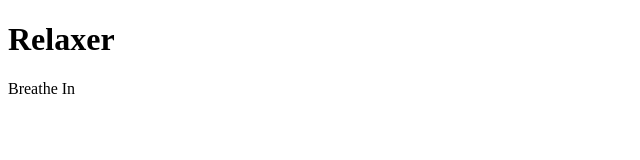
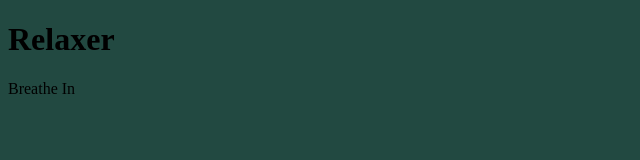
Before and after one commit to MarcusC001/website1, a plain HTML site: page website stuff/HTML/relaxer.html in a window 1280 px wide. Shown: the whole page, without its empty margins (0-640 px from the left). Drawn offline with Linux system fonts and the light colour scheme; files that its build step writes are made by us from their sources; files whose address does not match are found by name.

Commit message:
Mon, Mar 31, 2025, 9:09 AM -07:00

```diff
--- a/website stuff/css/relaxer.css
+++ b/website stuff/css/relaxer.css
@@ -1 +1,9 @@
 @import url('https://fonts.googleapis.com/css2?family=Montserrat:ital,wght@0,100..900;1,100..900&family=Open+Sans:ital,wght@0,300..800;1,300..800&family=Poppins:ital,wght@0,100;0,200;0,300;0,400;0,500;0,600;0,700;0,800;0,900;1,100;1,200;1,300;1,400;1,500;1,600;1,700;1,800;1,900&family=Press+Start+2P&display=swap');
+
+* {
+    box-sizing: border-box;
+}
+
+body {
+    background: #224941;
+}
```
